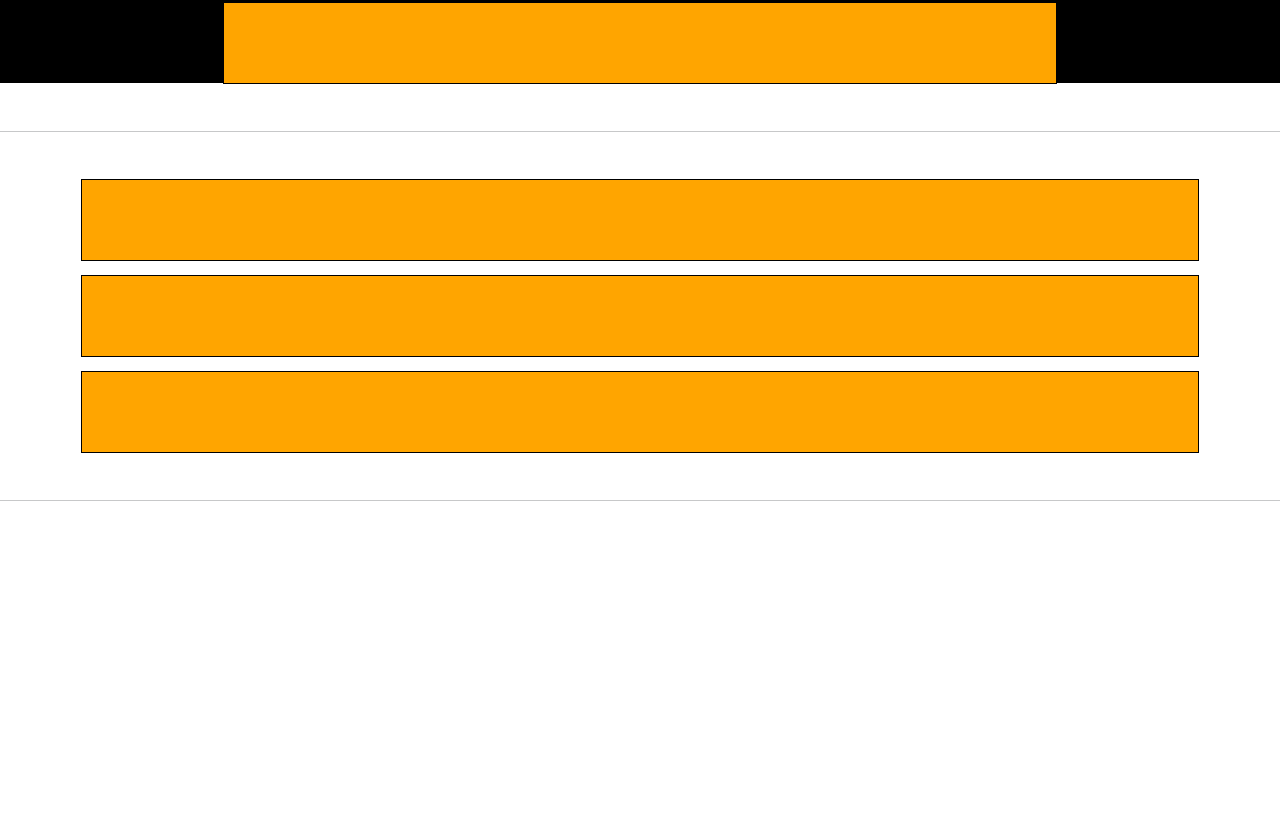
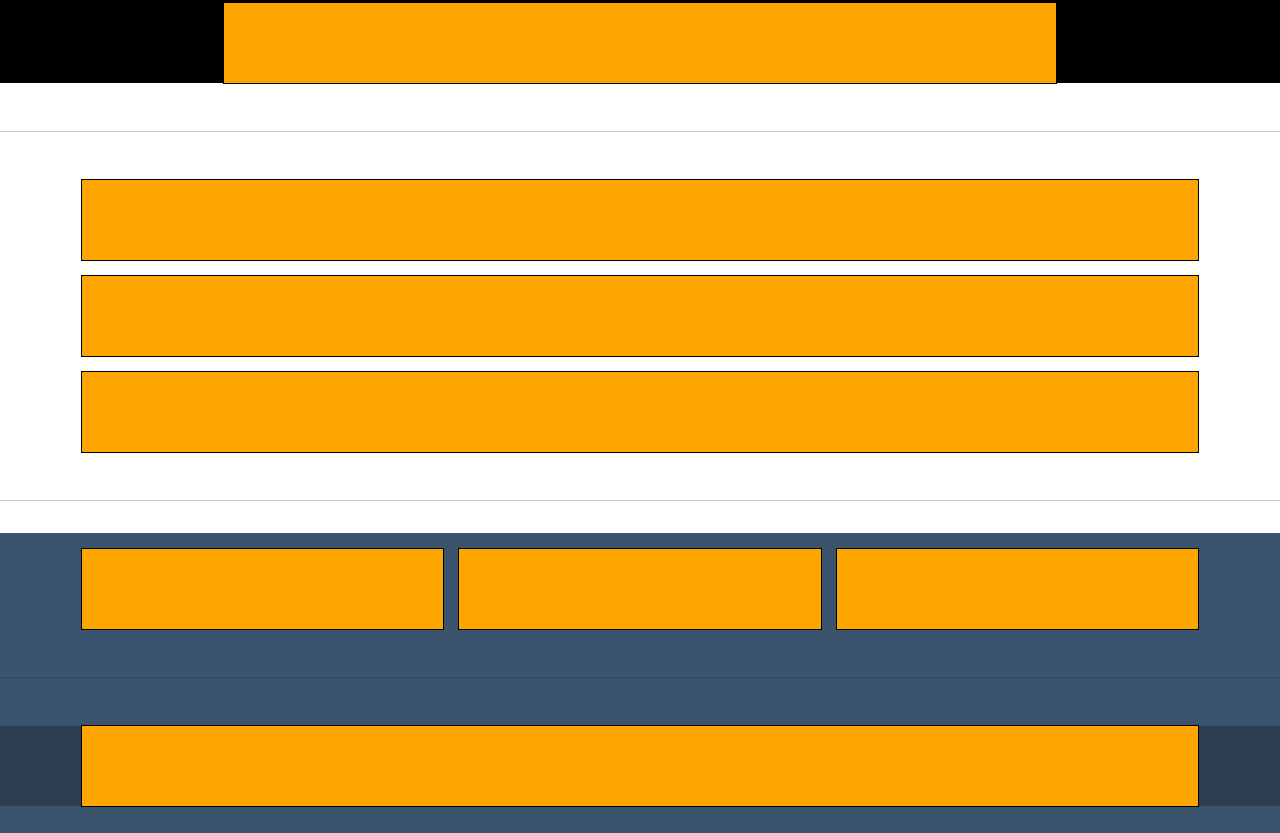
Before and after one commit to Frah01/html-css-bootstrap-freelancer, a plain HTML site: page index.html in a window 1280 px wide. Shown: the part 1182-2015 px from the top of the page. Before the commit the page ends 1731 px from the top, so only its background shows below. Drawn offline with nearby package versions, Linux system fonts and the light colour scheme.

Commit message:
Struttura completa

```diff
--- a/css/style.css
+++ b/css/style.css
@@ -6,6 +6,15 @@
 
 header {
     height: 80px;
+    background-color: rgba(44,62,80,255);
+}
+
+footer {
+    height: 300px;
+    background-color: rgba(58,84,109,255);
+}
+
+.background-container-footer {
     background-color: rgba(44,62,80,255);
 }
 
--- a/index.html
+++ b/index.html
@@ -63,9 +63,25 @@
                 </div>
             </div>
         </section>
+    </main>
+    <hr class="my-5" >
+    <!-- FOOTER -->
+    <footer>
+        <div class="container">
+            <div class="row g-3 row-cols-1 row-cols-md-3" >
+                <div class="col" ><div class="color-col my-border"></div></div>
+                <div class="col" ><div class="color-col my-border"></div></div>
+                <div class="col" ><div class="color-col my-border"></div></div>
+            </div>
+        </div>
         <hr class="my-5" >
-    </main>
-    <footer>
+        <div class="background-container-footer" >
+            <div class="container" >
+                <div class="row" >
+                    <div class="col-12" ><div class="color-col my-border"></div></div>
+                </div>
+            </div>
+        </div>
 
     </footer>
 
```
